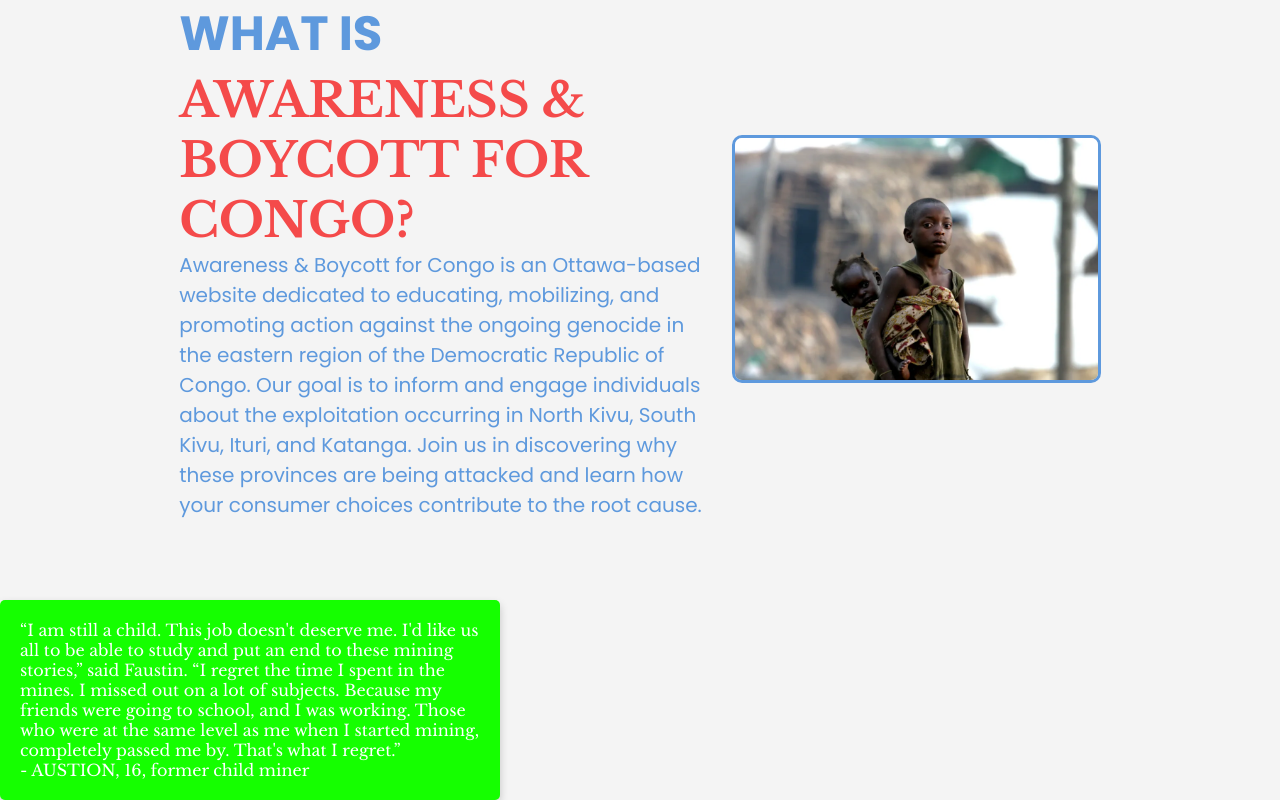
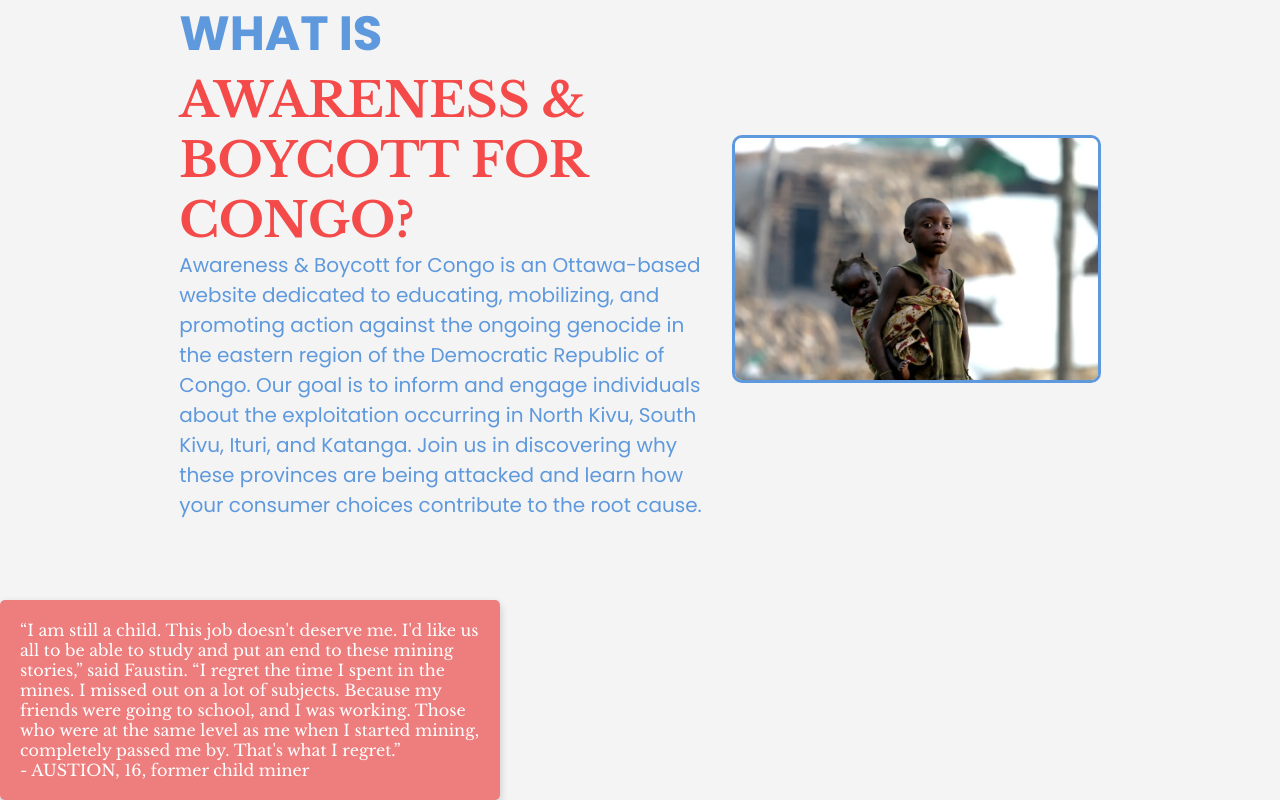
Before and after one commit to Bwenkayembe/awareness-and-boycott-for-congo, a React (Vite) app: page / in a window 1280 px wide. Shown: the part 882-1682 px from the top of the page. Built offline with nearby package versions, Linux system fonts and the light colour scheme.

Commit message:
Quote.css

```diff
--- a/src/components/Quote/Quote.css
+++ b/src/components/Quote/Quote.css
@@ -4,7 +4,7 @@
 .Quote {
     font-family: "Poppins", sans-serif;
   font-style: normal;
-    background-color: #15ff00; /* Red background for the quote */
+    background-color: #ee7d7d; /* Red background for the quote */
     color: #fff; /* White text color for contrast */
     padding: 20px; /* Padding for the quote box */
     border-radius: 5px; /* Rounded corners */
```
